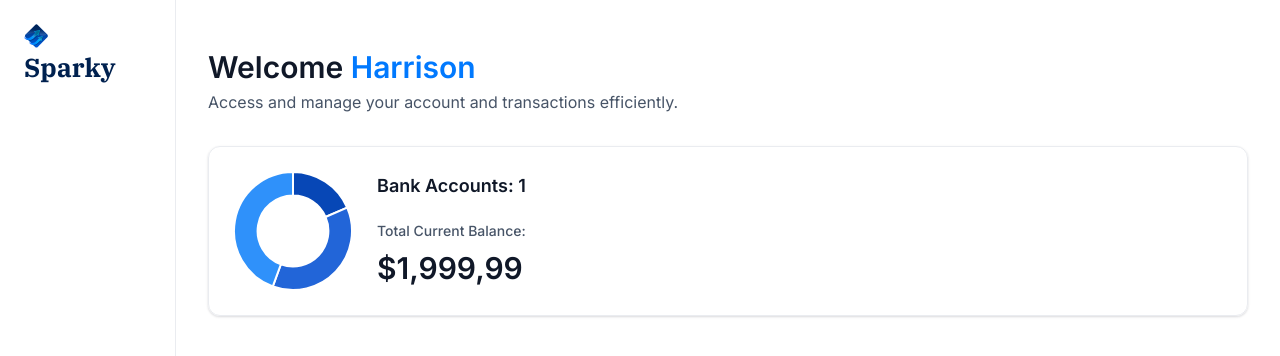
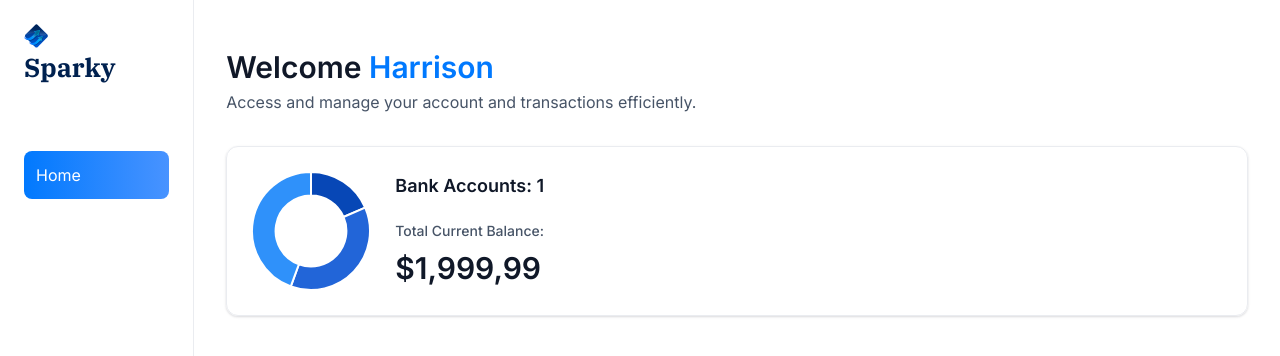
Before and after one commit to theallSparky/sparky_banking, a Next.js app: page / in a window 1280 px wide. Shown: the top 356 px of the page. Built offline with nearby package versions, Linux system fonts and the light colour scheme.

Commit message:
Make client side, use pathname to highlight Link for active page

```diff
--- a/components/Sidebar.tsx
+++ b/components/Sidebar.tsx
@@ -1,9 +1,14 @@
+"use client";
+
 import { sidebarLinks } from "@/constants";
+import { cn } from "@/lib/utils";
 import Image from "next/image";
 import Link from "next/link";
+import { usePathname } from "next/navigation";
 import React from "react";
 
 const Sidebar = ({ user }: SiderbarProps) => {
+  const pathname = usePathname();
   return (
     <section className="sidebar">
       <nav className="flex flex-col gap-4">
@@ -19,8 +24,14 @@
         </Link>
 
         {sidebarLinks.map((item) => {
+          const isActive =
+            pathname === item.route || pathname.startsWith(`${item.route}/`);
           return (
-            <Link href={item.route} key={item.label}>
+            <Link
+              href={item.route}
+              key={item.label}
+              className={cn("sidebar-link", { "bg-bank-gradient": isActive })}
+            >
               {item.label}
             </Link>
           );
```
